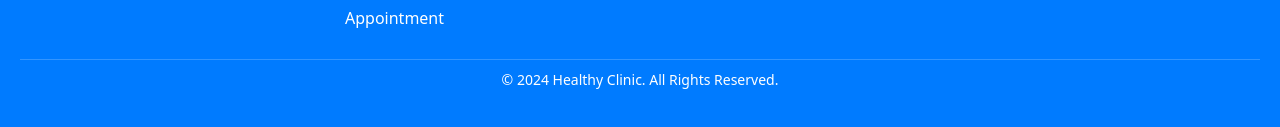
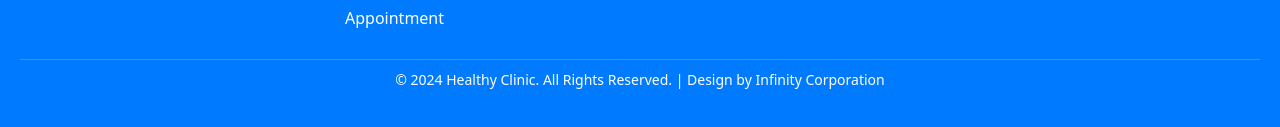
Before and after one commit to digvijaysinghdukia/Doctor, a plain HTML site: page index.htm in a window 1280 px wide. Shown: the part 3747-3874 px from the top of the page. Drawn offline with Linux system fonts and the light colour scheme.

Commit message:
update
update

```diff
--- a/index.htm
+++ b/index.htm
@@ -1137,7 +1137,7 @@
             </div>
         </div>
         <div class="footer-bottom">
-            <p>&copy; 2024 Healthy Clinic. All Rights Reserved.</p>
+            <p>&copy; 2024 Healthy Clinic. All Rights Reserved. | Design by Infinity Corporation</p>
         </div>
     </footer>
 
```
